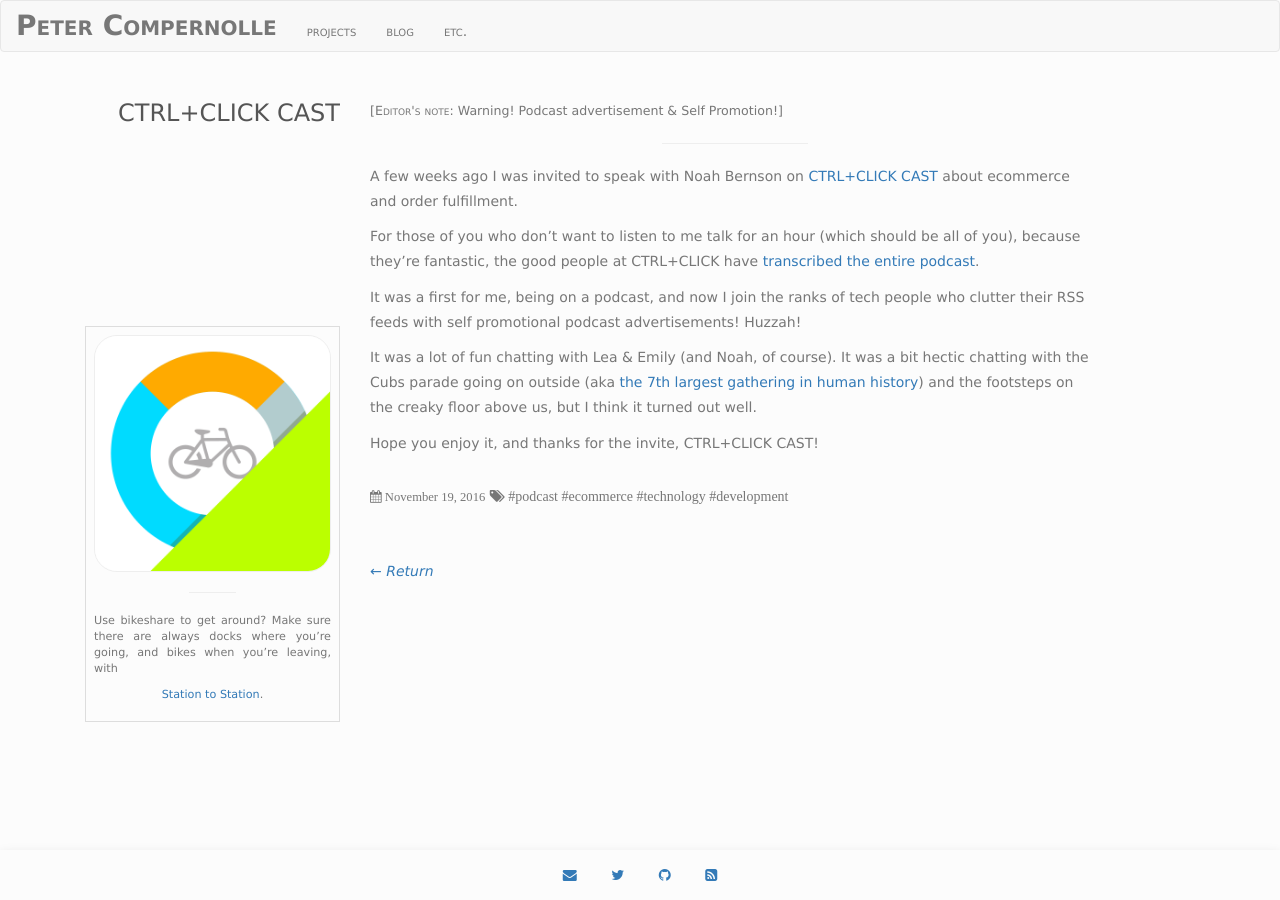
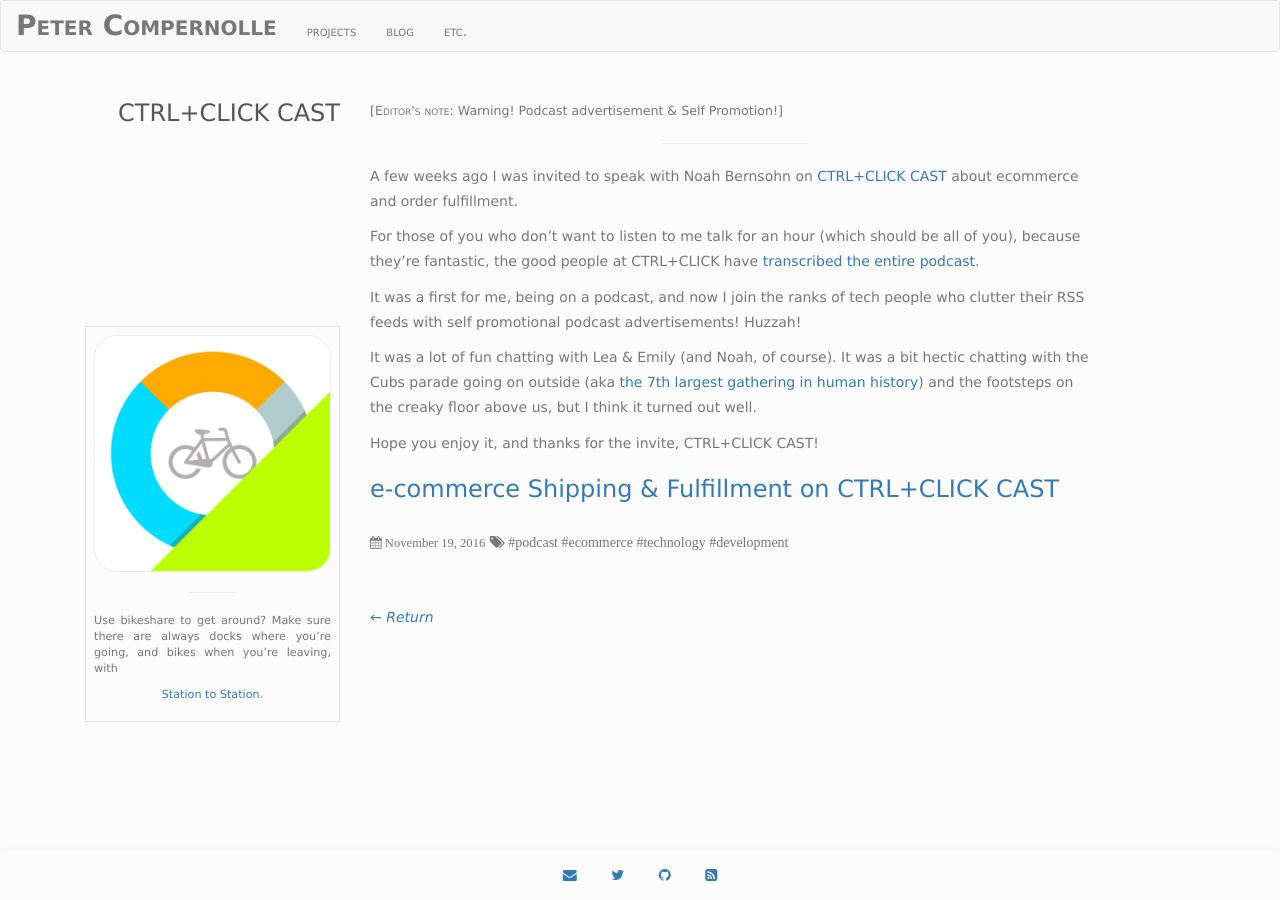
Before and after one commit to thelowlypeon/thelowlypeon.github.io, a Jekyll site: the page built from _posts/2016-11-19-ctrl-click-cast.md, in a window 1280 px wide. Built offline with Jekyll 4.4.1, drawn with Linux system fonts in a browser that asks for light colours.

```diff
--- a/_posts/2016-11-19-ctrl-click-cast.md
+++ b/_posts/2016-11-19-ctrl-click-cast.md
@@ -6,7 +6,7 @@
 editors_note: "Warning! Podcast advertisement & Self Promotion!"
 ---
 
-A few weeks ago I was invited to speak with Noah Bernson on [CTRL+CLICK CAST](http://ctrlclickcast.com/episodes/ecommerce-shipping-fulfillment)
+A few weeks ago I was invited to speak with Noah Bernsohn on [CTRL+CLICK CAST](http://ctrlclickcast.com/episodes/ecommerce-shipping-fulfillment)
 about ecommerce and order fulfillment.
 
 For those of you who don't want to listen to me talk for an hour (which should be
@@ -22,3 +22,5 @@
 and the footsteps on the creaky floor above us, but I think it turned out well.
 
 Hope you enjoy it, and thanks for the invite, CTRL+CLICK CAST!
+
+### [e-commerce Shipping & Fulfillment on CTRL+CLICK CAST](http://ctrlclickcast.com/episodes/ecommerce-shipping-fulfillment)
```
